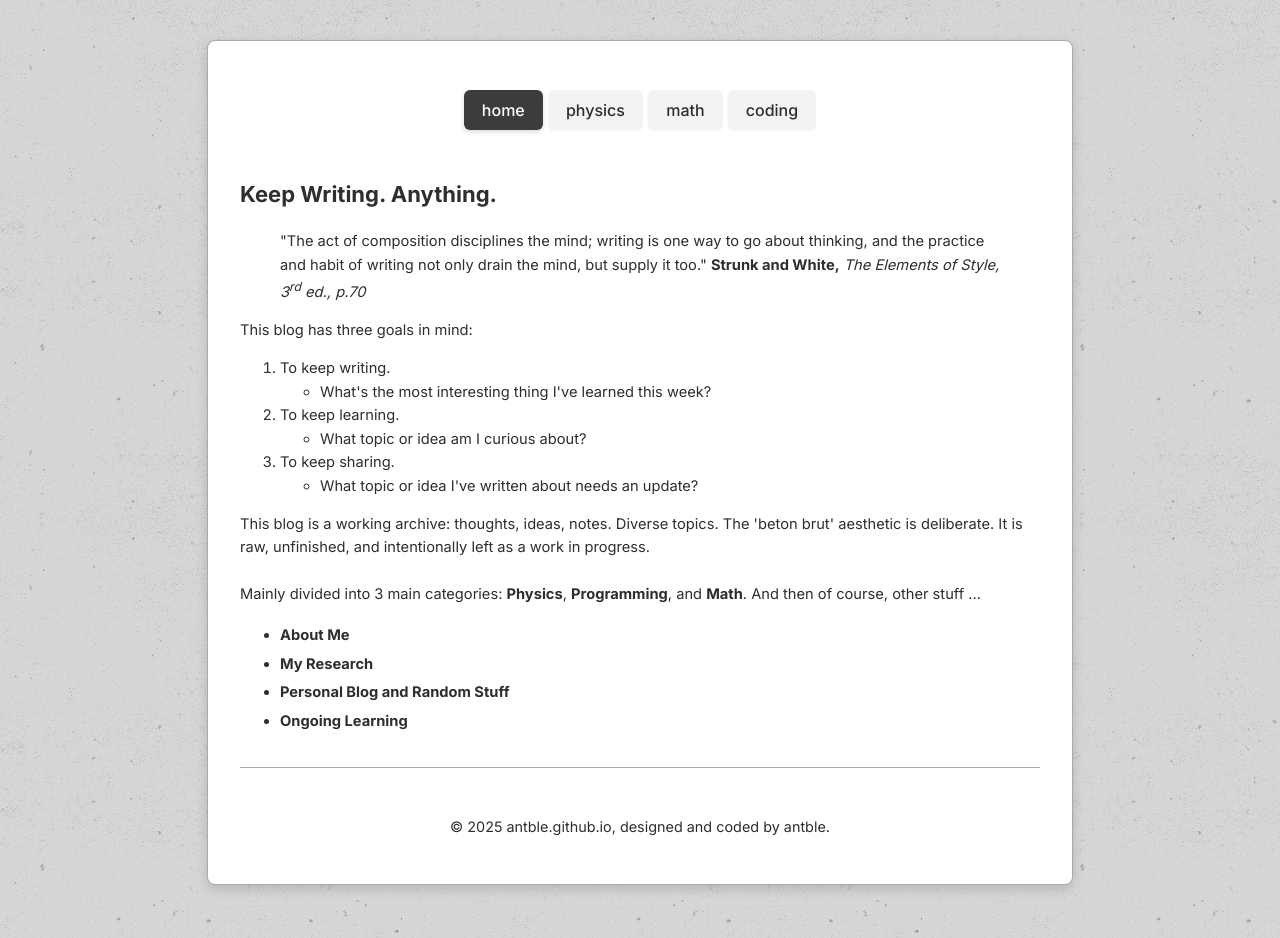
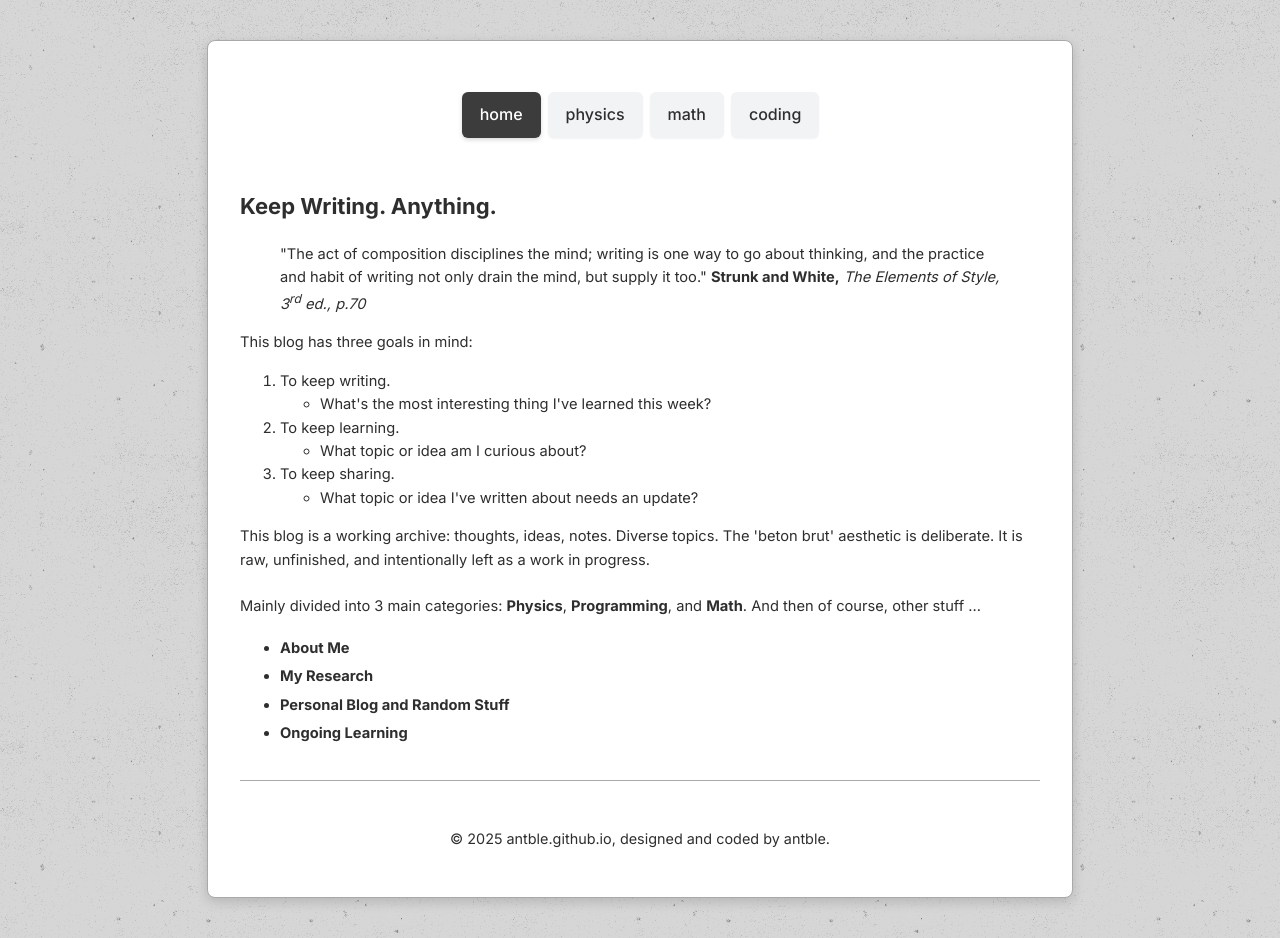
Before and after one commit to antble/antble.github.io, a Jekyll site: the page built from index.html, in a window 1280 px wide. Built offline with Jekyll 4.4.1, drawn with Linux system fonts in a browser that asks for light colours.

Commit message:
adjust button design

```diff
--- a/assets/css/main.css
+++ b/assets/css/main.css
@@ -66,8 +66,10 @@
   margin-bottom: 2rem;
 }
 
+
 .category a {
   padding: 10px 18px;
+  flex-wrap: nowrap;
   text-decoration: none;
   font-weight: 500;
   font-size: 1rem;
@@ -76,6 +78,7 @@
   border-radius: 6px;
   box-shadow: 0 1px 2px rgba(0, 0, 0, 0.05);
   transition: all 0.2s ease-in-out;
+  margin: 1px 3px 1px 4px;
 }
 
 .category a:hover {
@@ -89,6 +92,14 @@
   color: #ffffff;
   box-shadow: 0 2px 4px rgba(0, 0, 0, 0.15);
 }
+
+/* Add this inside your existing media query in main.css */
+
+.category h2 {
+  display: flex; /* Makes the h2 a flex container */
+  flex-wrap: nowrap; /* Forces all links onto one line */
+}
+
 
 .my-container {
   width: 100%;
```
